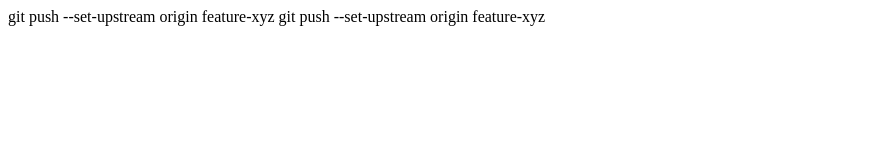
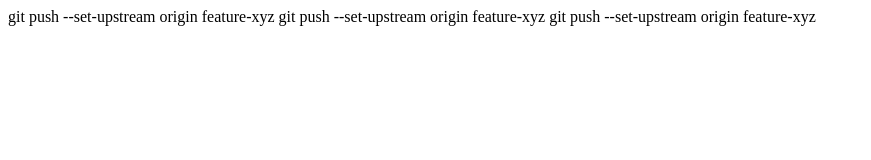
Before and after one commit to denkrut/react-native-webview, a website: page index.html in a window 1280 px wide. Shown: the whole page, without its empty margins (0-871 px from the left). Drawn offline with Linux system fonts and the light colour scheme.

Commit message:
Update index.html

```diff
--- a/index.html
+++ b/index.html
@@ -9,5 +9,6 @@
 <body>
      git push --set-upstream origin feature-xyz
      git push --set-upstream origin feature-xyz
+     git push --set-upstream origin feature-xyz
 </body>
 </html>
```
